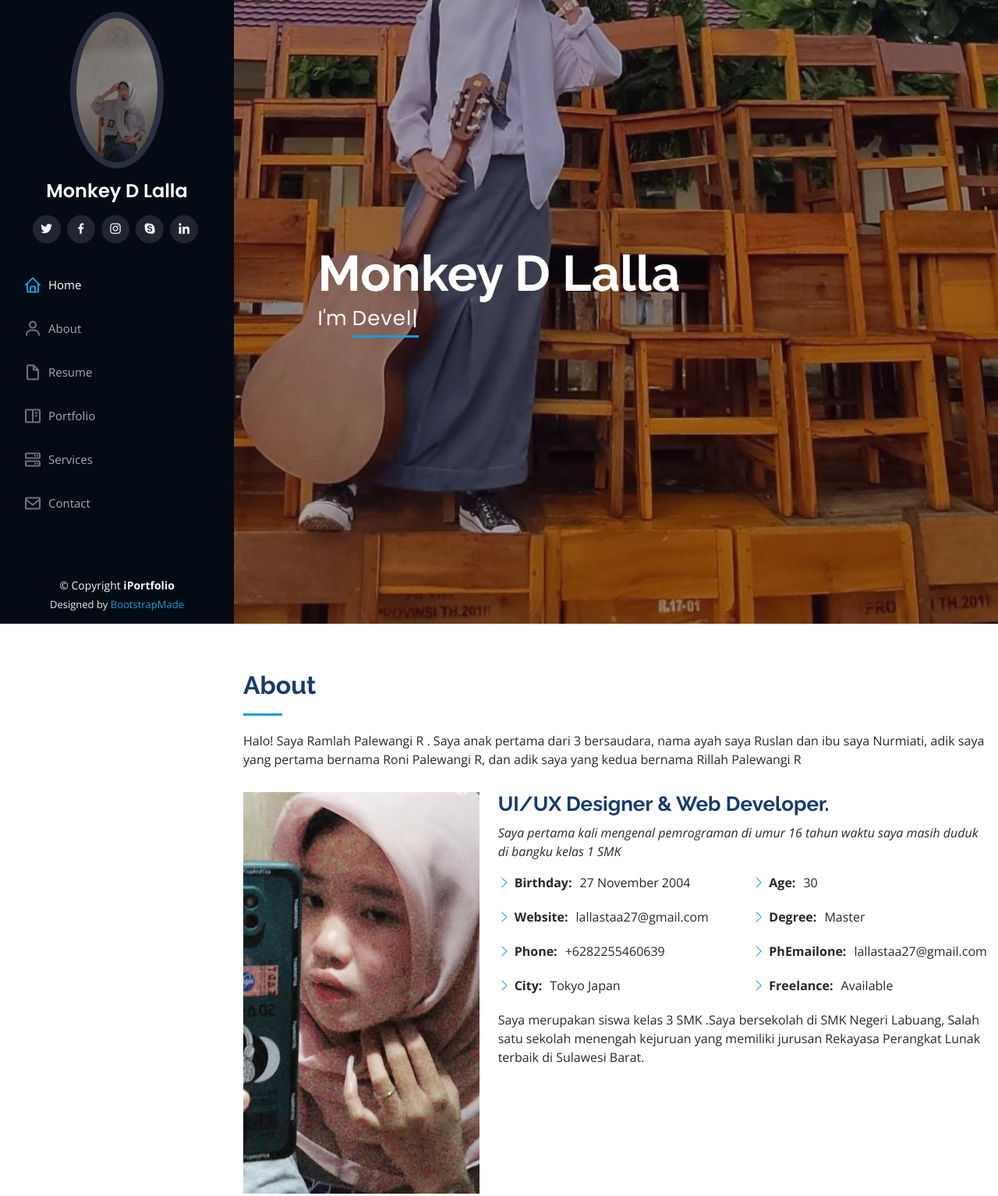
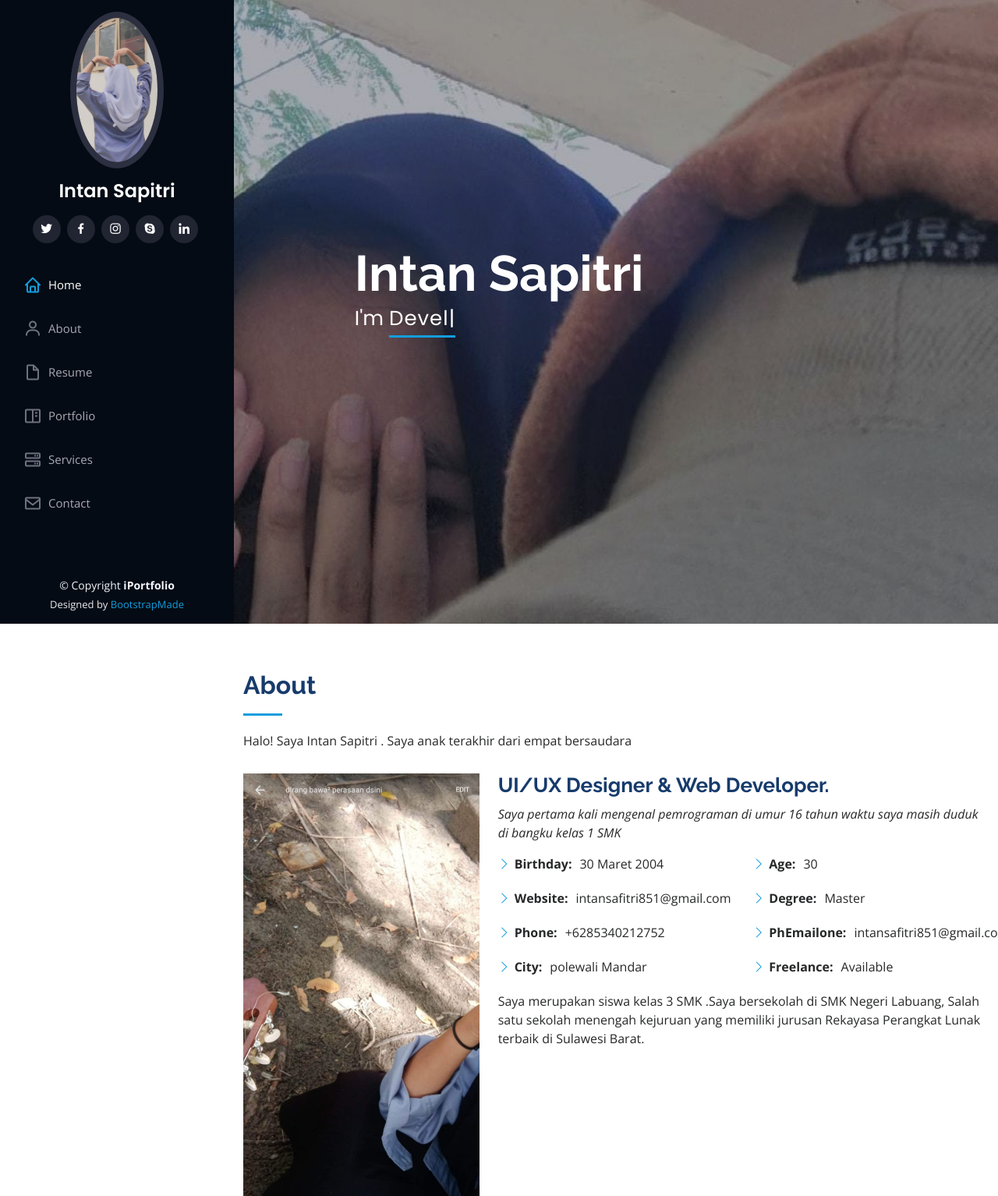
Before and after one commit to ramlahpalewangi/RamlahPalewangi.github.io, a plain HTML site: page index.html in a window 1280 px wide. Shown: the top 1534 px of the page at 78% size. Drawn offline with nearby package versions, Linux system fonts and the light colour scheme.

Commit message:
prubahan

```diff
--- a/assets/css/style.css
+++ b/assets/css/style.css
@@ -228,7 +228,7 @@ h6 {
 #hero {
   width: 100%;
   height: 100vh;
-  background: url("../img/lallaa-chan.jpeg") top center;
+  background: url("../img/ydg.jpeg") top center;
   background-size: cover;
 }
 
--- a/index.html
+++ b/index.html
@@ -45,8 +45,8 @@
     <div class="d-flex flex-column">
 
       <div class="profile">
-        <img src="assets/img/profile-lallanimeh.jpg" alt="" class="img-fluid rounded-circle">
-        <h1 class="text-light"><a href="index.html">Monkey D Lalla</a></h1>
+        <img src="assets/img/adam.jpeg" alt="" class="img-fluid rounded-circle">
+        <h1 class="text-light"><a href="index.html">Intan Sapitri</a></h1>
         <div class="social-links mt-3 text-center">
           <a href="#" class="twitter"><i class="bx bxl-twitter"></i></a>
           <a href="#" class="facebook"><i class="bx bxl-facebook"></i></a>
@@ -72,7 +72,7 @@
   <!-- ======= Hero Section ======= -->
   <section id="hero" class="d-flex flex-column justify-content-center align-items-center">
     <div class="hero-container" data-aos="fade-in">
-      <h1>Monkey D Lalla</h1>
+      <h1>Intan Sapitri</h1>
       <p>I'm <span class="typed" data-typed-items="Designer, Developer, Freelancer, Photographer"></span></p>
     </div>
   </section><!-- End Hero -->
@@ -85,12 +85,12 @@
 
         <div class="section-title">
           <h2>About</h2>
-          <p>Halo! Saya Ramlah Palewangi R . Saya anak pertama dari 3 bersaudara, nama ayah saya Ruslan dan ibu saya Nurmiati, adik saya yang pertama bernama Roni Palewangi R, dan adik saya yang kedua bernama Rillah Palewangi R</p>
+          <p>Halo! Saya Intan Sapitri . Saya anak terakhir dari empat bersaudara</p>
         </div>
 
         <div class="row">
           <div class="col-lg-4" data-aos="fade-right">
-            <img src="assets/img/Llalla.jpeg" class="img-fluid" alt="">
+            <img src="assets/img/a.jpeg" class="img-fluid" alt="">
           </div>
           <div class="col-lg-8 pt-4 pt-lg-0 content" data-aos="fade-left">
             <h3>UI/UX Designer &amp; Web Developer.</h3>
@@ -100,17 +100,17 @@
             <div class="row">
               <div class="col-lg-6">
                 <ul>
-                  <li><i class="bi bi-chevron-right"></i> <strong>Birthday:</strong> <span>27 November 2004</span></li>
-                  <li><i class="bi bi-chevron-right"></i> <strong>Website:</strong> <span>lallastaa27@gmail.com</span></li>
-                  <li><i class="bi bi-chevron-right"></i> <strong>Phone:</strong> <span>+6282255460639</span></li>
-                  <li><i class="bi bi-chevron-right"></i> <strong>City:</strong> <span>Tokyo Japan</span></li>
+                  <li><i class="bi bi-chevron-right"></i> <strong>Birthday:</strong> <span>30 Maret 2004</span></li>
+                  <li><i class="bi bi-chevron-right"></i> <strong>Website:</strong> <span>intansafitri851@gmail.com</span></li>
+                  <li><i class="bi bi-chevron-right"></i> <strong>Phone:</strong> <span>+6285340212752</span></li>
+                  <li><i class="bi bi-chevron-right"></i> <strong>City:</strong> <span>polewali Mandar</span></li>
                 </ul>
               </div>
               <div class="col-lg-6">
                 <ul>
                   <li><i class="bi bi-chevron-right"></i> <strong>Age:</strong> <span>30</span></li>
                   <li><i class="bi bi-chevron-right"></i> <strong>Degree:</strong> <span>Master</span></li>
-                  <li><i class="bi bi-chevron-right"></i> <strong>PhEmailone:</strong> <span>lallastaa27@gmail.com</span></li>
+                  <li><i class="bi bi-chevron-right"></i> <strong>PhEmailone:</strong> <span>intansafitri851@gmail.com</span></li>
                   <li><i class="bi bi-chevron-right"></i> <strong>Freelance:</strong> <span>Available</span></li>
                 </ul>
               </div>
@@ -251,12 +251,11 @@
           <div class="col-lg-6" data-aos="fade-up">
             <h3 class="resume-title">Sumary</h3>
             <div class="resume-item pb-0">
-              <h4>Ramlah Palewangi R</h4>
+              <h4>Intan Sapitri</h4>
               <p><em>Jika ingin tahu lebih lanjut tentang keseharian atau aktivitas saya, bisa mengunjungi akun sosial media saya salah satunya instagram yang sudah saya cantumkan sebelumnya.</em></p>
               <ul>
-                <li>Instagram : mnkeydlalla</li>
-                <li>Facebook : Astaa</li>
-                <li>Email : lallastaa27@gmail.com</li>
+                <li>Facebook : Ptty</li>
+                <li>Email :intansafitri851@gmail.com</li>
               </ul>
             </div>
 
@@ -264,7 +263,7 @@
             <div class="resume-item">
               <h4>SEKOLAH DASAR</h4>
               <h5>2012-2017</h5>
-              <p><em>SDN 011 Rappogading</em></p>
+              <p><em>SDN 063 inpres lagi-agi</em></p>
               <p>Saya mulai bersekolah di sekolah dasar negeri pada tahun 2011 sampai tahun 2016, saya bersekolah di SDN 011 Rappogading</p>
             </div>
             <div class="resume-item">
@@ -310,7 +309,7 @@
 
         <div class="section-title">
           <h2>Portfolio</h2>
-          <p>Ramlah Palewangi R.LAhir di Rappogading,27 November 2004.Pekerjaan masih sebagai siswa.Bersekolah di SMK NEGERI Labuang, dengan jurusan Rekayasa Perangkat Lunak(RPL).Sudah bisa membuat desain website dengan menggunakan HTML dan CSS </p>
+          <p>Intan Sapitri.Lahir di Lagi-agi,30 Maret 2004.Pekerjaan masih sebagai siswa.Bersekolah di SMK NEGERI Labuang, dengan jurusan Rekayasa Perangkat Lunak(RPL).Sudah bisa membuat desain website dengan menggunakan HTML dan CSS </p>
         </div>
 
         <div class="row" data-aos="fade-up">
@@ -566,19 +565,19 @@
               <div class="address">
                 <i class="bi bi-geo-alt"></i>
                 <h4>Location:</h4>
-                <p>Jln.Poros Majene, Desa Rappogading,Kecamatan Campalagian, Kabupaten Polewali Mandar, Sulawesi Barat</p>
+                <p>Jln.Poros Majene, Desa Lagi-agi,Kecamatan Campalagian, Kabupaten Polewali Mandar, Sulawesi Barat</p>
               </div>
 
               <div class="email">
                 <i class="bi bi-envelope"></i>
                 <h4>Email:</h4>
-                <p>lallastaa27@gmaiil.com</p>
+                <p>intansafitri851@gmaiil.com</p>
               </div>
 
               <div class="phone">
                 <i class="bi bi-phone"></i>
                 <h4>Call:</h4>
-                <p>+6282255460639</p>
+                <p>+6285340212752</p>
               </div>
 
               <iframe src="https://www.google.com/maps/embed?pb=!1m14!1m8!1m3!1d12097.433213460943!2d-74.0062269!3d40.7101282!3m2!1i1024!2i768!4f13.1!3m3!1m2!1s0x0%3A0xb89d1fe6bc499443!2sDowntown+Conference+Center!5e0!3m2!1smk!2sbg!4v1539943755621" frameborder="0" style="border:0; width: 100%; height: 290px;" allowfullscreen></iframe>
```
Also changed, not shown: inner-page.html (+1 -1 lines), assets/img/a.jpeg (added), assets/img/adam.jpeg (added), assets/img/adm.jpeg (added), assets/img/y.jpeg (added), assets/img/ydg.jpeg (added).
